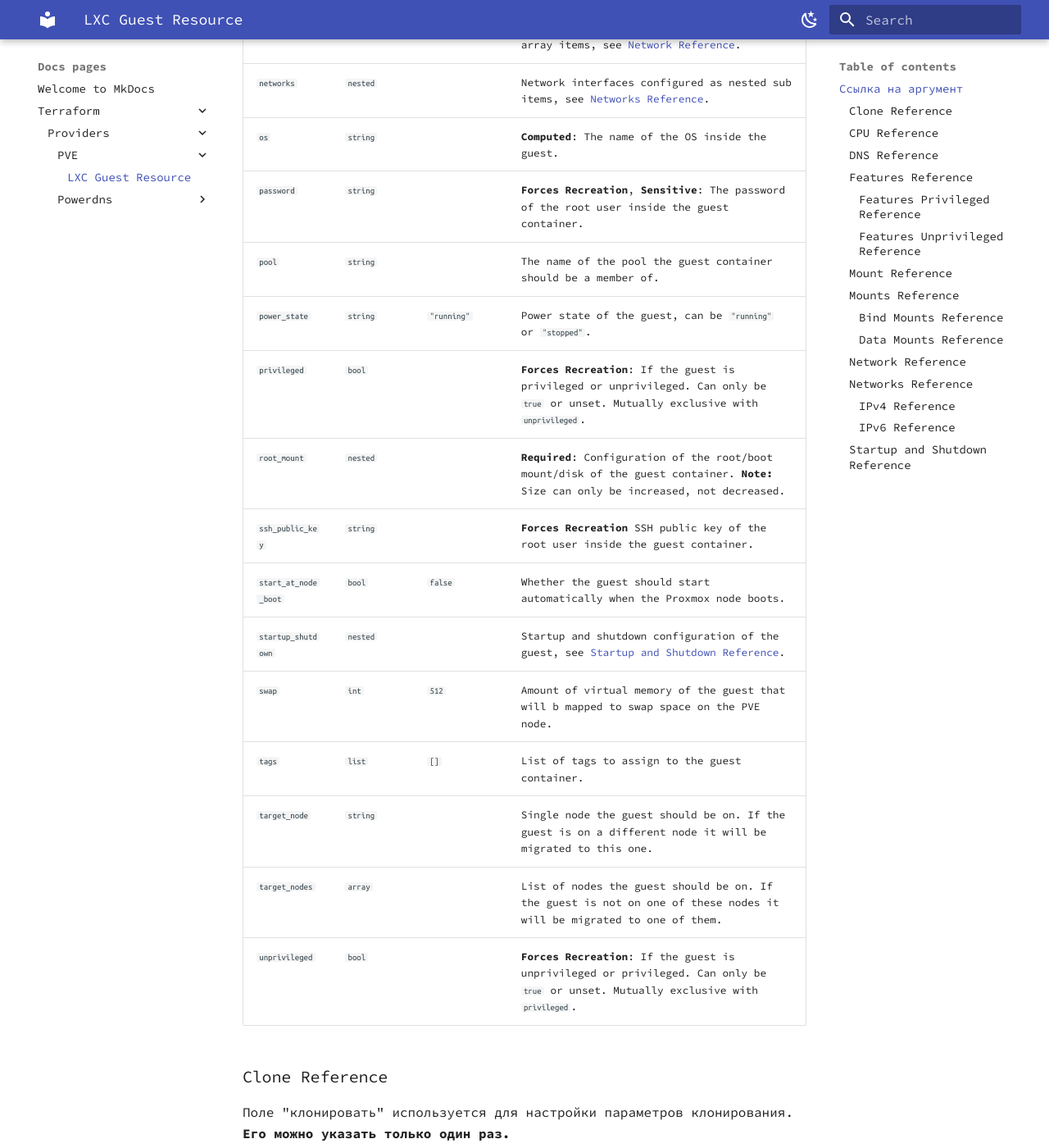
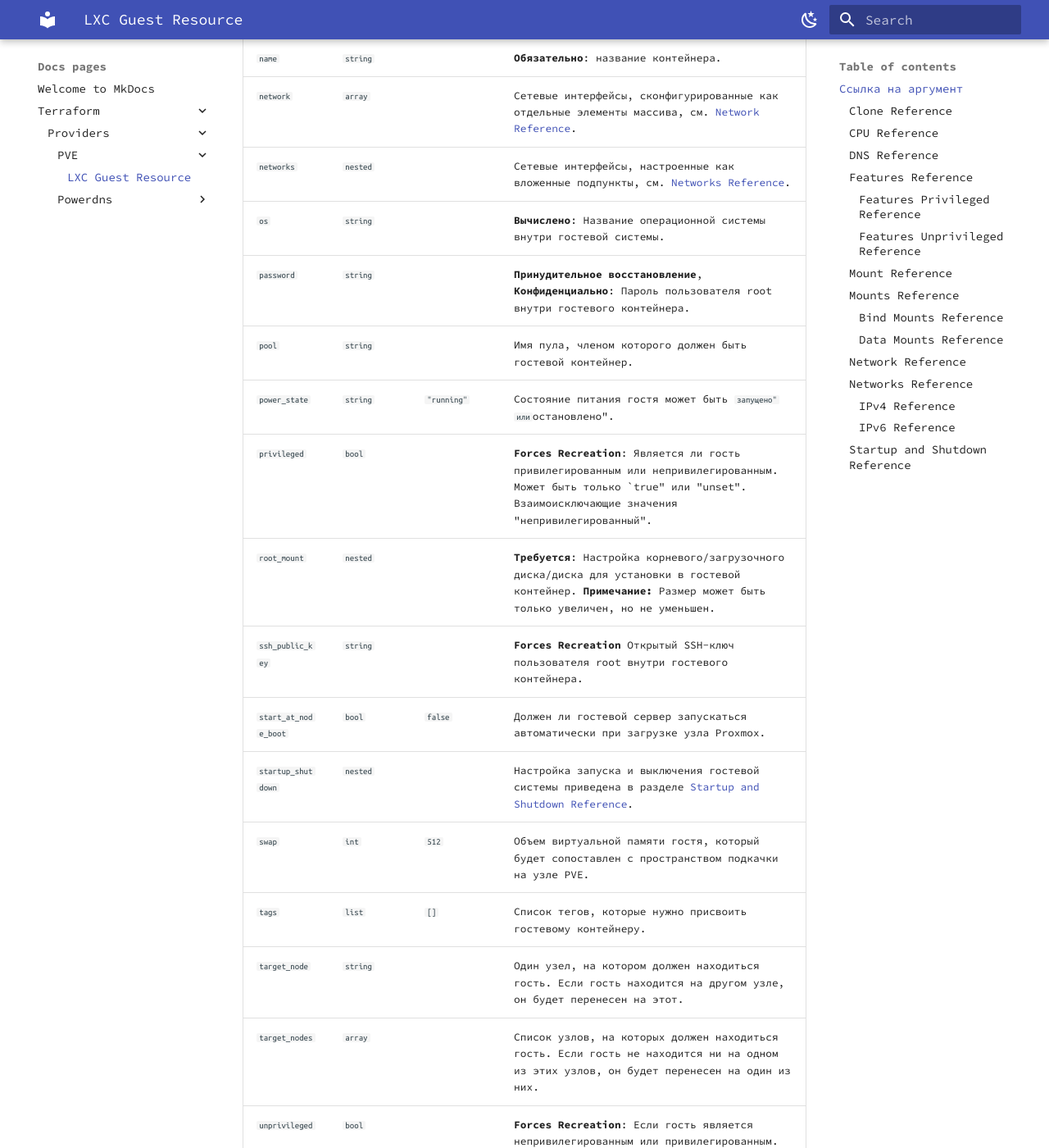
Before and after one commit to 1xtier/docs, an MkDocs documentation site: the page built from docs/terraform/providers/PVE/lxc.md, in a window 1280 px wide and 1400 px high, scrolled down 1782 px. Shown: the whole window at 82% size. Built offline with MkDocs 1.6.1 and Material for MkDocs 9.7.7, drawn with Linux system fonts in a browser that asks for light colours; some of the changed text lies outside the part shown.

Commit message:
translated part of the documentation for telmate/proxmox-provider for lxc

````diff
--- a/docs/terraform/providers/PVE/lxc.md
+++ b/docs/terraform/providers/PVE/lxc.md
@@ -1,8 +1,8 @@
 # LXC Guest Resource
 
-This resource manages a LXC container.
+Этот ресурс управляет контейнером LXC.
 
-To get up and running this is a minimal example:
+Чтобы начать работу, это минимальный пример:
 
 ```hcl
 resource "proxmox_lxc_guest" "minimal-example" {
@@ -45,33 +45,33 @@ resource "proxmox_lxc_guest" "minimal-example" {
 
 | Argument            | Type    | Default Value            | Description |
 |:--------------------|---------|--------------------------|:------------|
-| `clone`             | `nested`|                          | **Forces Recreation**: Clone configuration, see [Clone Reference](#clone-reference).|
-| `cpu_architecture`  | `string`|                          | **Computed**: The CPU architecture.|
-| `cpu`               | `nested`|                          | CPU configuration, see [CPU Reference](#cpu-reference).|
-| `description`       | `string`| `"Managed by Terraform."`| Description of the guest container.|
-| `dns`               | `nested`|                          | DNS configuration, see [DNS Reference](#dns-reference).|
-| `features`          | `nested`|                          | Features configuration, see [Features Reference](#features-reference).|
-| `guest_id`          | `int`   |                          | **Forces Recreation**, **Computed**: The numeric ID of the guest container also known as `vmid`. If not specified, an ID will be automatically assigned.|
-| `memory`            | `int`   | `512`                    | The amount of memory to allocate to the guest in Megabytes.|
-| `mount`             | `array` |                          | Storage mounts configured as individual array items, see [Mount Reference](#mount-reference).|
-| `mounts`            | `nested`|                          | Storage mounts configured as nested sub items, see [Mounts Reference](#mounts-reference).|
-| `name`              | `string`|                          | **Required**: The name of the container.|
-| `network`           | `array` |                          | Network interfaces configured as individual array items, see [Network Reference](#network-reference).|
-| `networks`          | `nested`|                          | Network interfaces configured as nested sub items, see [Networks Reference](#networks-reference).|
-| `os`                | `string`|                          | **Computed**: The name of the OS inside the guest.|
-| `password`          | `string`|                          | **Forces Recreation**, **Sensitive**: The password of the root user inside the guest container.|
-| `pool`              | `string`|                          | The name of the pool the guest container should be a member of.|
-| `power_state`       | `string`| `"running"`              | Power state of the guest, can be `"running"` or `"stopped"`.|
-| `privileged`        | `bool`  |                          | **Forces Recreation**: If the guest is privileged or unprivileged. Can only be `true` or unset. Mutually exclusive with `unprivileged`.|
-| `root_mount`        | `nested`|                          | **Required**: Configuration of the root/boot mount/disk of the guest container. **Note:** Size can only be increased, not decreased.|
-| `ssh_public_key`    | `string`|                          | **Forces Recreation** SSH public key of the root user inside the guest container.|
-| `start_at_node_boot`| `bool`  | `false`                  | Whether the guest should start automatically when the Proxmox node boots.|
-| `startup_shutdown`  | `nested`|                          | Startup and shutdown configuration of the guest, see [Startup and Shutdown Reference](#startup-and-shutdown-reference).|
-| `swap`              | `int`   | `512`                    | Amount of virtual memory of the guest that will b mapped to swap space on the PVE node.|
-| `tags`              | `list`  | `[]`                     | List of tags to assign to the guest container.|
-| `target_node`       | `string`|                          | Single node the guest should be on. If the guest is on a different node it will be migrated to this one.|
-| `target_nodes`      | `array` |                          | List of nodes the guest should be on. If the guest is not on one of these nodes it will be migrated to one of them.|
-| `unprivileged`      | `bool`  |                          | **Forces Recreation**: If the guest is unprivileged or privileged. Can only be `true` or unset. Mutually exclusive with `privileged`.|
+| `clone`             | `nested`|                          | **Принудительное восстановление**: Конфигурация клонирования, см. [Clone Reference](#clone-reference).|
+| `cpu_architecture`  | `string`|                          | **Вычисляемый**: Архитектура центрального процессора.|
+| `cpu`               | `nested`|                          | Конфигурация процессора, смотрите в разделе [CPU Reference](#cpu-reference).|
+| `description`       | `string`| `"Managed by Terraform."`| Описание гостевого контейнера.|
+| `dns`               | `nested`|                          | Конфигурация DNS, смотрите в разделе [DNS Reference](#dns-reference).|
+| `features`          | `nested`|                          | Конфигурация функций, смотрите в разделе [Features Reference](#features-reference).|
+| `guest_id`          | `int`   |                          | **Принудительно восстанавливает**, **Вычисляется**: Числовой идентификатор гостевого контейнера, также известный как "vmid". Если он не указан, идентификатор будет присвоен автоматически.|
+| `memory`            | `int`   | `512`                    | Объем памяти, выделяемой гостю, в мегабайтах.|
+| `mount`             | `array` |                          | Хранилища монтируются как отдельные элементы массива, см. [Mount Reference](#mount-reference).|
+| `mounts`            | `nested`|                          | Монтирование хранилища, настроенное как вложенные вложенные элементы, см. [Mounts Reference](#mounts-reference).|
+| `name`              | `string`|                          | **Обязательно**: название контейнера.|
+| `network`           | `array` |                          | Сетевые интерфейсы, сконфигурированные как отдельные элементы массива, см. [Network Reference](#network-reference).|
+| `networks`          | `nested`|                          | Сетевые интерфейсы, настроенные как вложенные подпункты, см. [Networks Reference](#networks-reference).|
+| `os`                | `string`|                          | **Вычислено**: Название операционной системы внутри гостевой системы.|
+| `password`          | `string`|                          | **Принудительное восстановление**, **Конфиденциально**: Пароль пользователя root внутри гостевого контейнера.|
+| `pool`              | `string`|                          | Имя пула, членом которого должен быть гостевой контейнер.|
+| `power_state`       | `string`| `"running"`              | Состояние питания гостя может быть `запущено" или `остановлено".|
+| `privileged`        | `bool`  |                          | **Forces Recreation**: Является ли гость привилегированным или непривилегированным. Может быть только `true" или "unset". Взаимоисключающие значения "непривилегированный".|
+| `root_mount`        | `nested`|                          | **Требуется**: Настройка корневого/загрузочного диска/диска для установки в гостевой контейнер. **Примечание:** Размер может быть только увеличен, но не уменьшен.|
+| `ssh_public_key`    | `string`|                          | **Forces Recreation** Открытый SSH-ключ пользователя root внутри гостевого контейнера.|
+| `start_at_node_boot`| `bool`  | `false`                  | Должен ли гостевой сервер запускаться автоматически при загрузке узла Proxmox.|
+| `startup_shutdown`  | `nested`|                          | Настройка запуска и выключения гостевой системы приведена в разделе [Startup and Shutdown Reference](#startup-and-shutdown-reference).|
+| `swap`              | `int`   | `512`                    | Объем виртуальной памяти гостя, который будет сопоставлен с пространством подкачки на узле PVE.|
+| `tags`              | `list`  | `[]`                     | Список тегов, которые нужно присвоить гостевому контейнеру.|
+| `target_node`       | `string`|                          | Один узел, на котором должен находиться гость. Если гость находится на другом узле, он будет перенесен на этот.|
+| `target_nodes`      | `array` |                          | Список узлов, на которых должен находиться гость. Если гость не находится ни на одном из этих узлов, он будет перенесен на один из них.|
+| `unprivileged`      | `bool`  |                          | **Forces Recreation**: Если гость является непривилегированным или привилегированным. Может быть только "true" или "unset". Взаимоисключающие с `privileged`.|
 
 ### Clone Reference
 
@@ -80,28 +80,28 @@ resource "proxmox_lxc_guest" "minimal-example" {
 
 | Argument       | Type    | Default Value | Description |
 |:---------------|---------|---------------|:------------|
-| `id`           | `int`   |               | **Forces Recreation**: The numeric ID of the source container to clone from.|
-| `linked`       | `bool`  | `false`       | **Forces Recreation**: Wheter the clone should be a linked clone.|
-| `name`         | `string`|               | **Forces Recreation**: The name of the source container to clone from. Either `id` or `name` must be specified.|
+| `id`           | `int`   |               | **Forces Recreation**: Числовой идентификатор исходного контейнера для клонирования.|
+| `linked`       | `bool`  | `false`       | **Forces Recreation**: Независимо от того, должен ли клон быть связанным.|
+| `name`         | `string`|               | **Forces Recreation**: Имя исходного контейнера для клонирования. Любой `id` или `name` должно быть указано конкретно.|
 
 ### CPU Reference
 
-The `cpu` field is used to configure the CPU settings. It may only be specified once.
+Поле `cpu` поле используется для настройки параметров процессора. Его можно указать только один раз.
 
 | Argument | Type | Default Value | Description |
 |:---------|------|---------------|:------------|
-| `cores`  | `int`| `0`           | Number of CPU cores of the guest, `0` means unlimited.|
-| `limit`  | `int`| `0`           | CPU limit of the guests CPU cores, `0` means unlimited.|
-| `units`  | `int`| `100`         | CPU units of the guest.|
+| `cores`  | `int`| `0`           | Количество процессорных ядер гостевого компьютера, `0` означает неограниченное.|
+| `limit`  | `int`| `0`           | Ограничение по количеству процессорных ядер гостевых процессоров, "0" означает неограниченное количество.|
+| `units`  | `int`| `100`         | Процессорные блоки гостя.|
 
 ### DNS Reference
 
-The `dns` field is used to configure the DNS settings. It may only be specified once.
+Поле `dns` используется для настройки параметров DNS. Его можно указать только один раз.
 
 | Argument      | Type    | Default Value | Description |
 |:--------------|---------|---------------|:------------|
-| `searchdomain`| `string`| `""`          | DNS searchdomain of the guest, inherits the PVE node config when empty.|
-| `nameserver`  | `array` | `[]`          | DNS nameserver of the guest, inherits the PVE node config when empty.|
+| `searchdomain`| `string`| `""`          | DNS-поисковый домен гостя наследует конфигурацию узла PVE, когда он пуст.|
+| `nameserver`  | `array` | `[]`          | DNS-сервер имен гостя наследует конфигурацию узла PVE, когда он пуст.|
 
 ### Features Reference
 
````
Also changed, not shown: other parts of docs/terraform/providers/PVE/lxc.md (+1 -1 lines), .gitcommit.txt.
